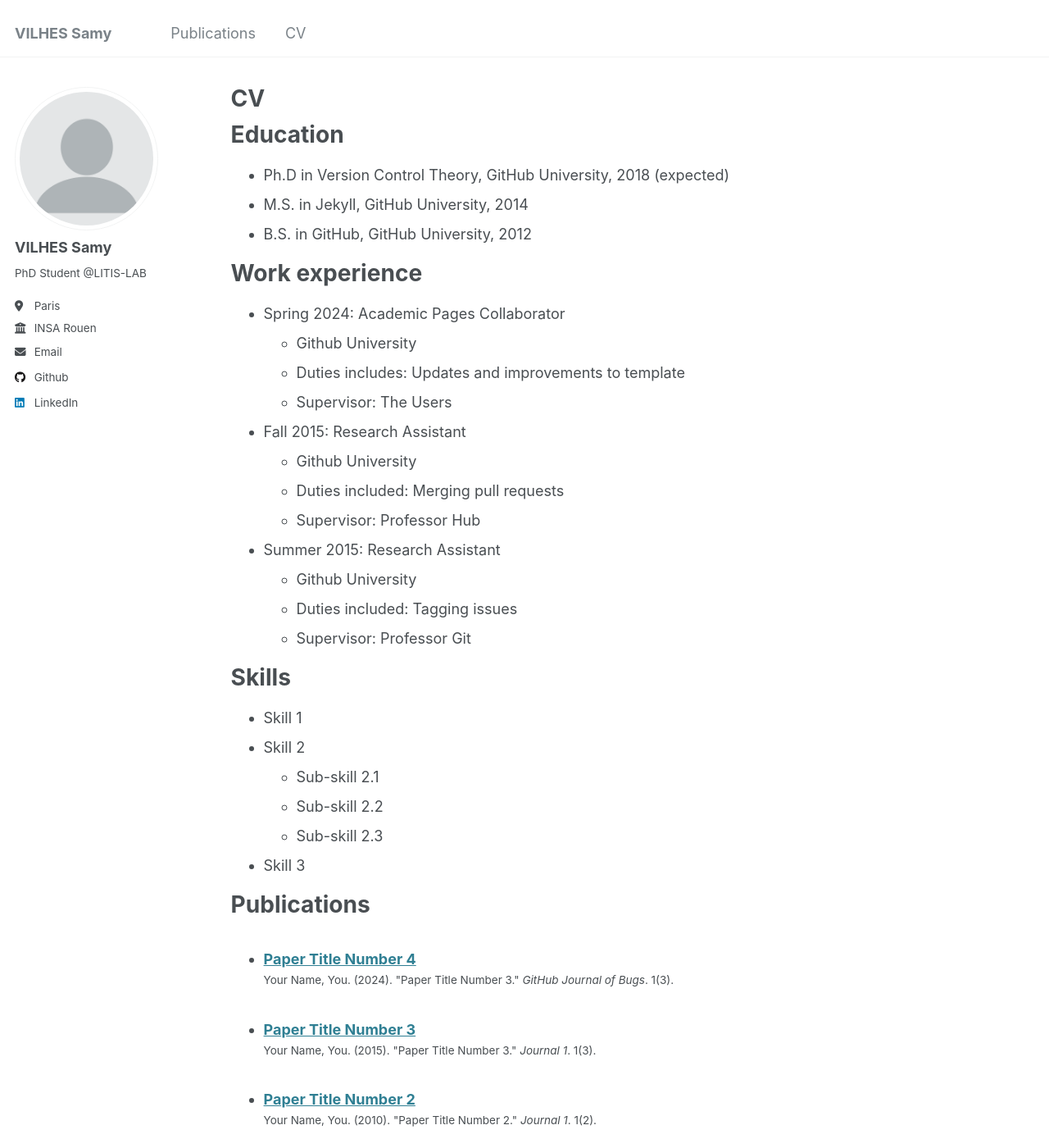
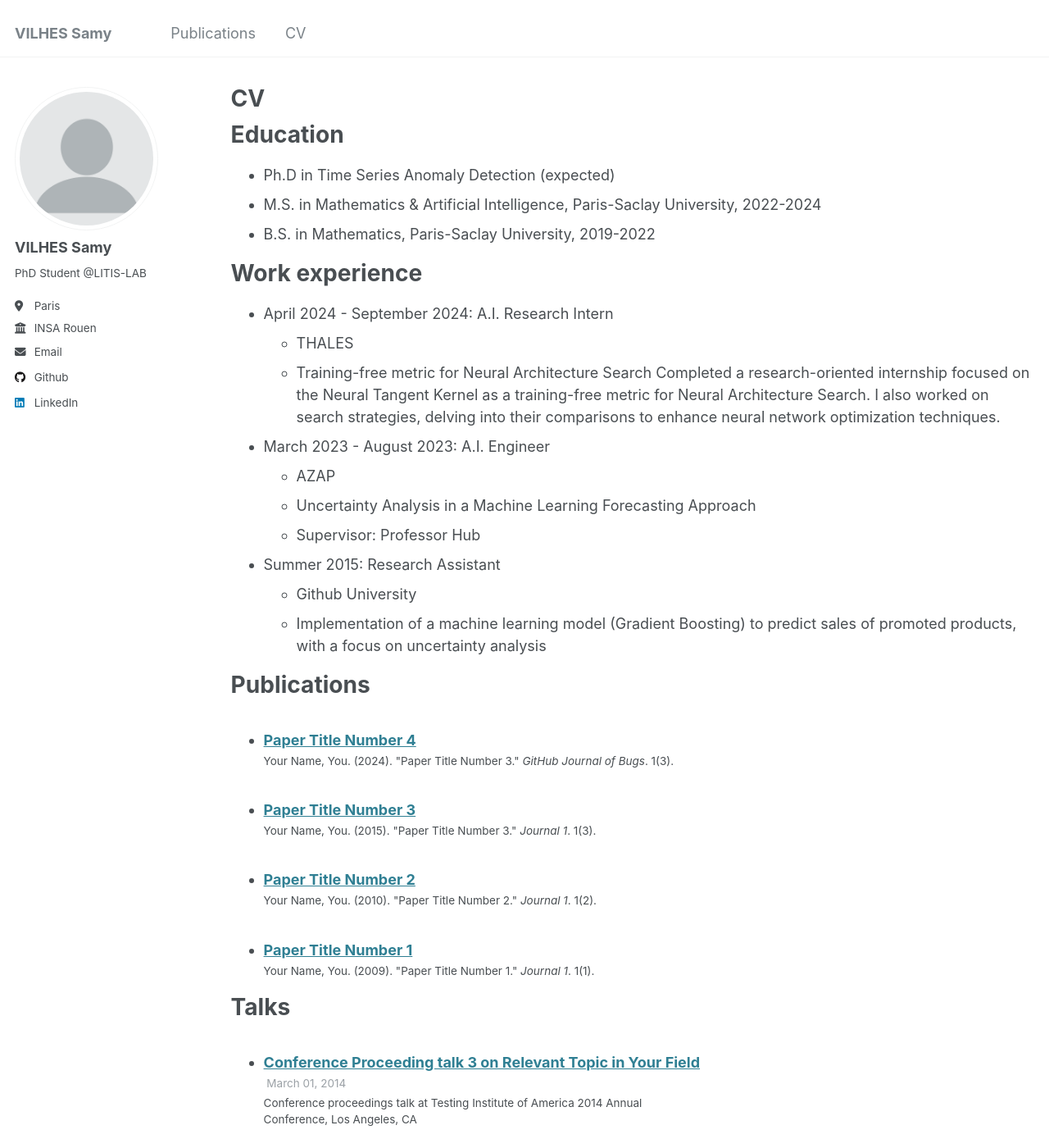
Before and after one commit to vilhess/vilhess.github.io, a Jekyll site: the page built from _pages/cv.md, in a window 1280 px wide and 1400 px high. Shown: the whole window at 82% size. Built offline with Jekyll 4.4.1, drawn with Linux system fonts in a browser that asks for light colours.

Commit message:
Update cv.md

```diff
--- a/_pages/cv.md
+++ b/_pages/cv.md
@@ -11,35 +11,25 @@ redirect_from:
 
 Education
 ======
-* Ph.D in Version Control Theory, GitHub University, 2018 (expected)
-* M.S. in Jekyll, GitHub University, 2014
-* B.S. in GitHub, GitHub University, 2012
+* Ph.D in Time Series Anomaly Detection (expected)
+* M.S. in Mathematics & Artificial Intelligence, Paris-Saclay University, 2022-2024
+* B.S. in Mathematics, Paris-Saclay University, 2019-2022
 
 Work experience
 ======
-* Spring 2024: Academic Pages Collaborator
-  * Github University
-  * Duties includes: Updates and improvements to template
-  * Supervisor: The Users
+* April 2024 - September 2024: A.I. Research Intern
+  * THALES
+  * Training-free metric for Neural Architecture Search
+    Completed a research-oriented internship focused on the Neural Tangent Kernel as a training-free metric for Neural Architecture Search. I also worked on search strategies, delving into their            comparisons to enhance neural network optimization techniques.
 
-* Fall 2015: Research Assistant
-  * Github University
-  * Duties included: Merging pull requests
+* March 2023 - August 2023: A.I. Engineer
+  * AZAP
+  * Uncertainty Analysis in a Machine Learning Forecasting Approach
   * Supervisor: Professor Hub
 
 * Summer 2015: Research Assistant
   * Github University
-  * Duties included: Tagging issues
-  * Supervisor: Professor Git
-
-Skills
-======
-* Skill 1
-* Skill 2
-  * Sub-skill 2.1
-  * Sub-skill 2.2
-  * Sub-skill 2.3
-* Skill 3
+  * Implementation of a machine learning model (Gradient Boosting) to predict sales of promoted products, with a focus on uncertainty analysis
 
 Publications
 ======
```
